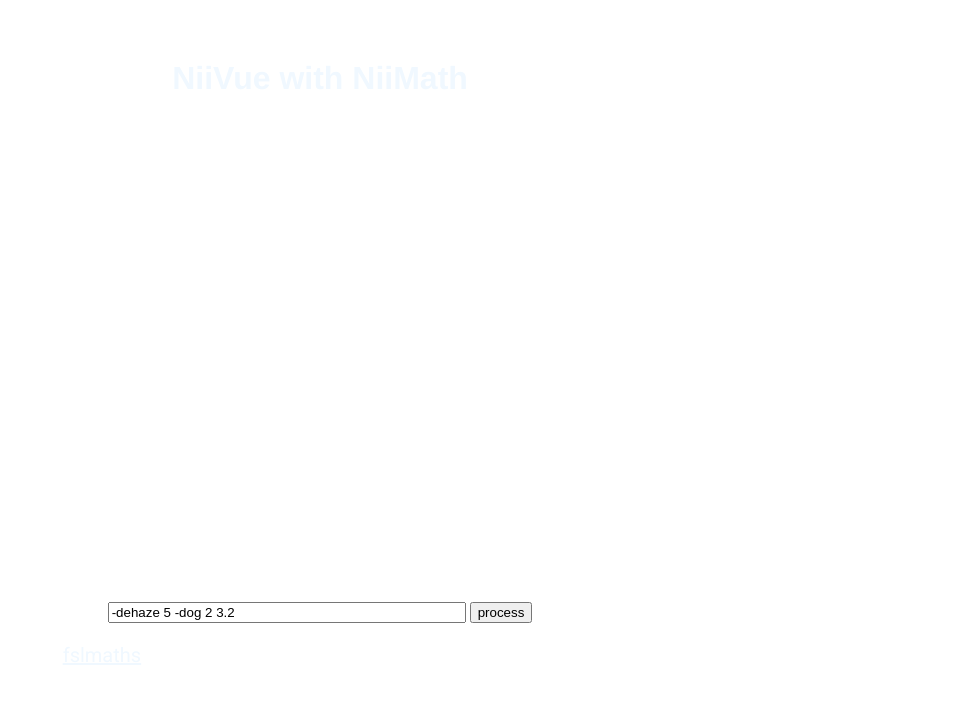
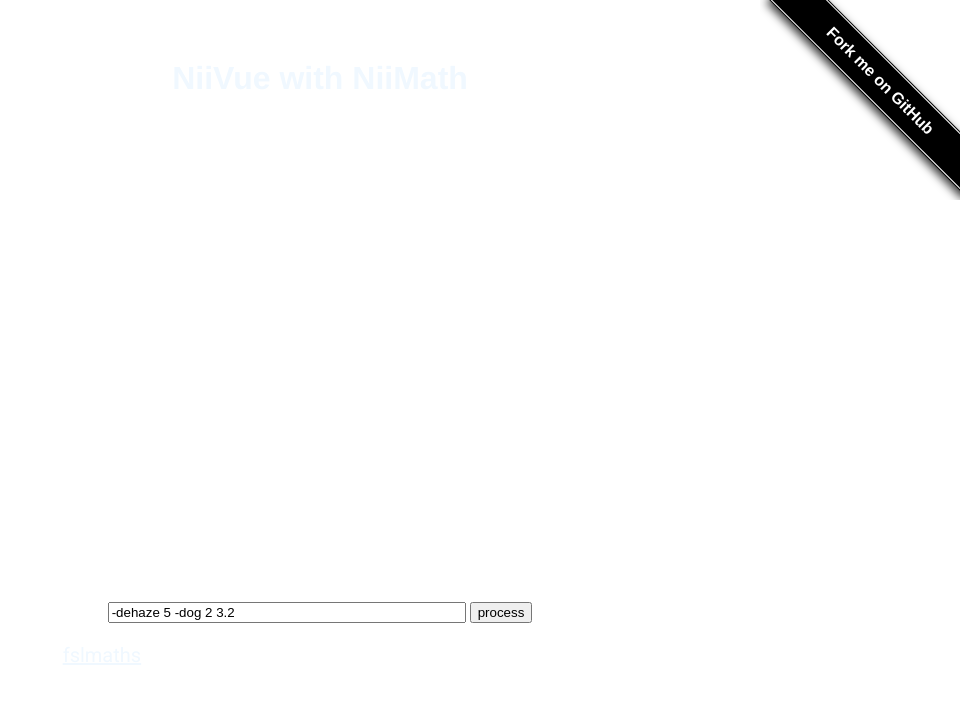
Before and after one commit to niivue/niivue-niimath, a website built with Vite: page index.html in a window 1280 px wide. Shown: the top 704 px of the page, without its empty margins (320-1280 px from the left). Built offline with nearby package versions, Linux system fonts and the light colour scheme; some packages are replaced by stand-ins of ours; what @niivue/niivue would draw is missing.

Commit message:
Added repo links

```diff
--- a/index.html
+++ b/index.html
@@ -10,7 +10,9 @@
     <title>NiiVue with NiiMath</title>
   </head>
   <body>
+    <style>#forkongithub a{background:#000;color:#fff;text-decoration:none;font-family:arial,sans-serif;text-align:center;font-weight:bold;padding:5px 40px;font-size:1rem;line-height:2rem;position:relative;transition:0.5s;}#forkongithub a:hover{background:#c11;color:#fff;}#forkongithub a::before,#forkongithub a::after{content:"";width:100%;display:block;position:absolute;top:1px;left:0;height:1px;background:#fff;}#forkongithub a::after{bottom:1px;top:auto;}@media screen and (min-width:800px){#forkongithub{position:absolute;display:block;top:0;right:0;width:200px;overflow:hidden;height:200px;z-index:9999;}#forkongithub a{width:200px;position:absolute;top:60px;right:-60px;transform:rotate(45deg);-webkit-transform:rotate(45deg);-ms-transform:rotate(45deg);-moz-transform:rotate(45deg);-o-transform:rotate(45deg);box-shadow:4px 4px 10px rgba(0,0,0,0.8);}}</style><span id="forkongithub"><a href="https://github.com/niivue/niivue-niimath">Fork me on GitHub</a></span>
     <div id="app">
+
       <h1>NiiVue with NiiMath</h1>
     </div>
     <canvas id="gl" height=480 width=640 ></canvas>
```
Also changed, not shown: README.md.
